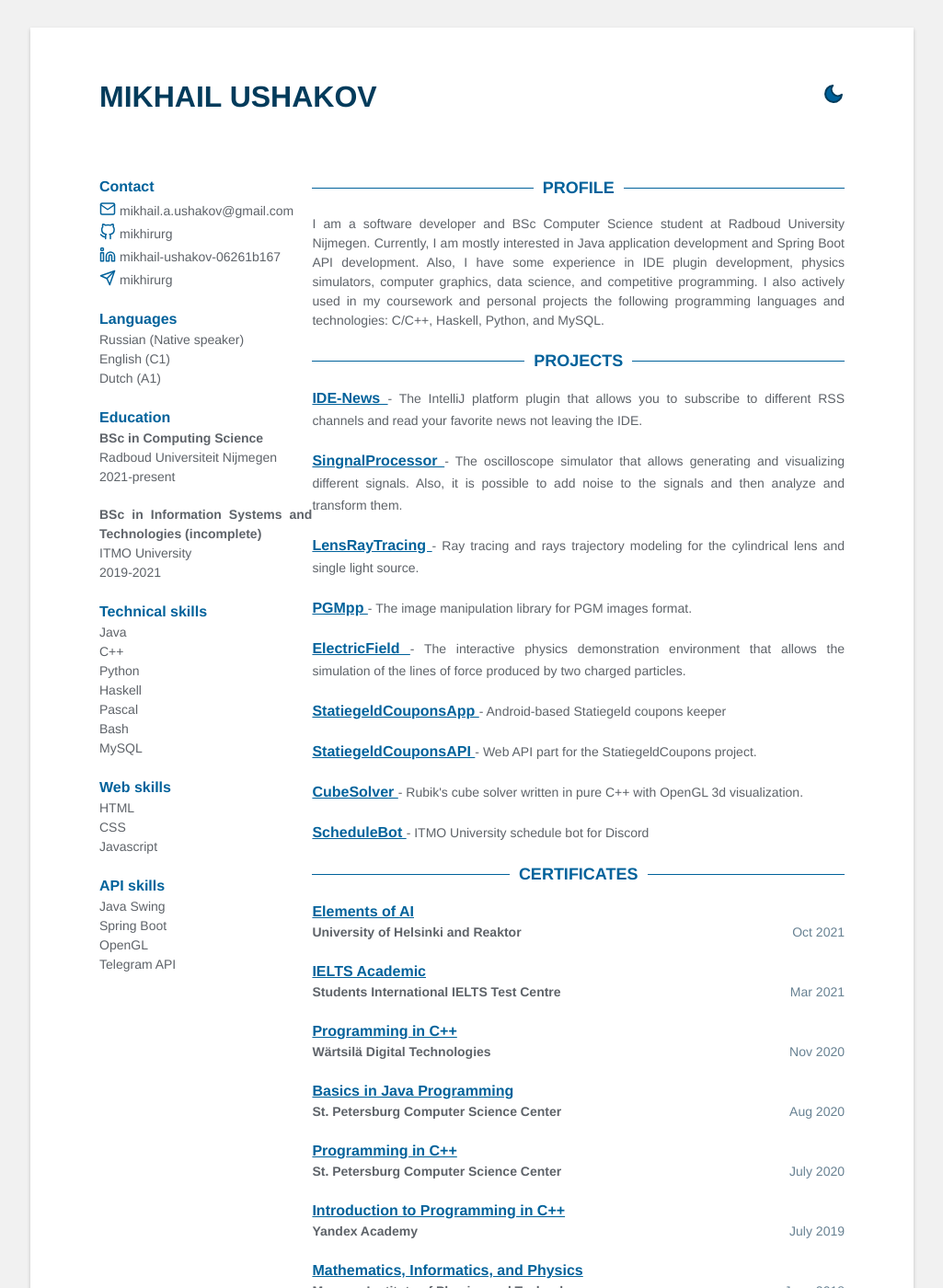
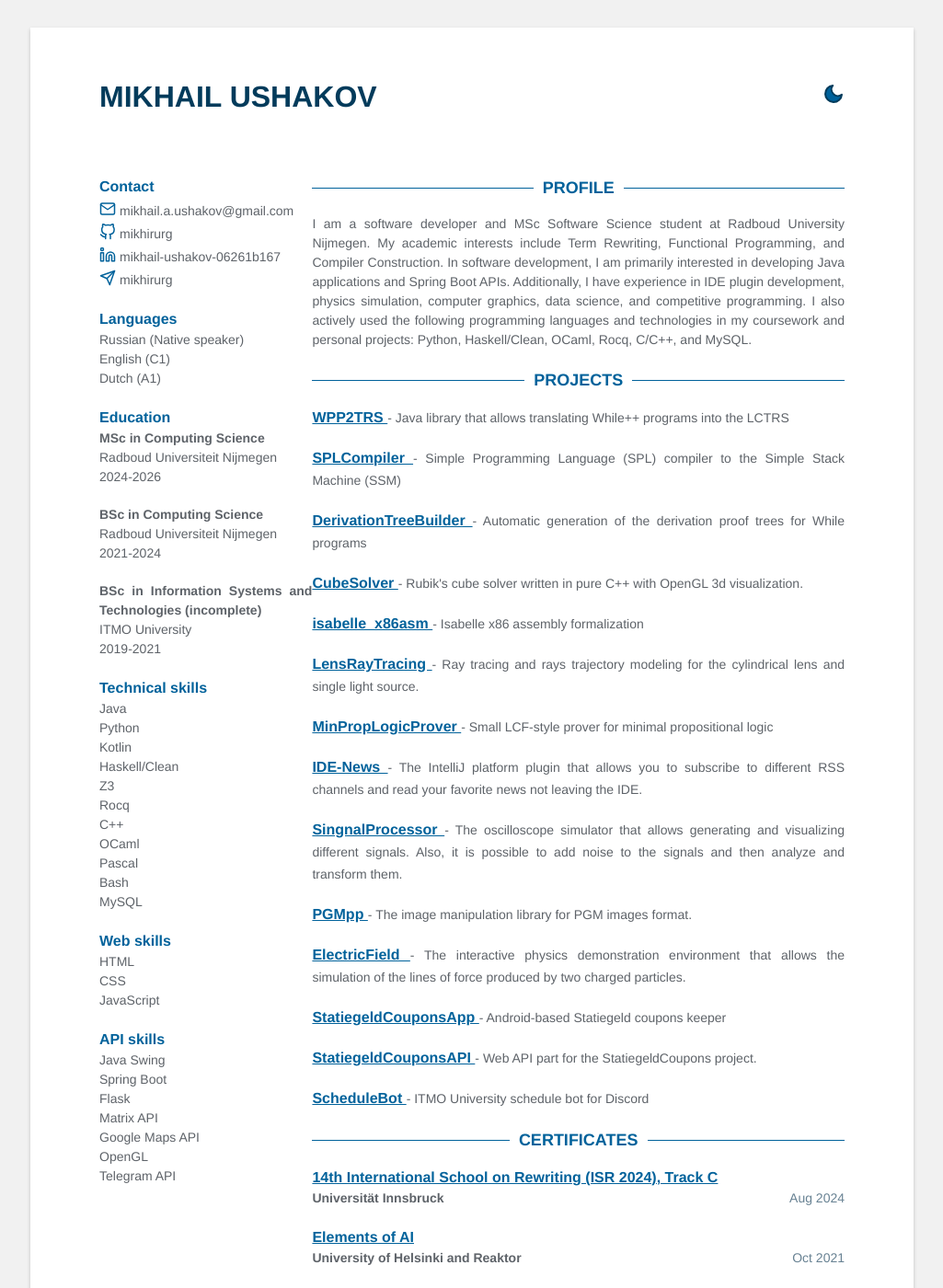
Before and after one commit to mikhirurg/mikhirurg.github.io, a Jekyll site: the page built from index.html, in a window 1280 px wide and 1400 px high. Shown: the whole window at 92% size, without its empty margins (127-1152 px from the left). Built offline with Jekyll 4.4.1, drawn with Linux system fonts in a browser that asks for light colours.

Commit message:
Update data.yml

```diff
--- a/_data/data.yml
+++ b/_data/data.yml
@@ -18,8 +18,12 @@ languages:
   - idiom: Dutch (A1)
 
 education:
+  - degree: MSc in Computing Science
+    time: 2024-2026
+    university: Radboud Universiteit Nijmegen
+
   - degree: BSc in Computing Science
-    time: 2021-present
+    time: 2021-2024
     university: Radboud Universiteit Nijmegen
 
   - degree: BSc in Information Systems and Technologies (incomplete)
@@ -30,9 +34,13 @@ skills:
   - category: Technical
     skill:
       - Java
+      - Python
+      - Kotlin
+      - Haskell/Clean
+      - Z3
+      - Rocq
       - C++
-      - Python
-      - Haskell
+      - OCaml
       - Pascal
       - Bash
       - MySQL
@@ -41,24 +49,63 @@ skills:
     skill:
       - HTML
       - CSS
-      - Javascript
+      - JavaScript
 
   - category: API
     skill:
       - Java Swing
       - Spring Boot
+      - Flask
+      - Matrix API
+      - Google Maps API
       - OpenGL
       - Telegram API
 
 # Profile
 profile: |
-  I am a software developer and BSc Computer Science student at Radboud University Nijmegen.
-  Currently, I am mostly interested in Java application development and Spring Boot API development.
-  Also, I have some experience in IDE plugin development, physics simulators, computer graphics, data science, and competitive programming.
-  I also actively used in my coursework and personal projects the following programming languages and technologies: C/C++, Haskell, Python, and MySQL.
+  I am a software developer and MSc Software Science student at Radboud University Nijmegen.
+  My academic interests include Term Rewriting, Functional Programming, and Compiler Construction.
+  In software development, I am primarily interested in developing Java applications and Spring Boot APIs.
+  Additionally, I have experience in IDE plugin development, physics simulation, computer graphics, data science, and competitive programming.
+  I also actively used the following programming languages and technologies in my coursework and personal projects: Python, Haskell/Clean, OCaml, Rocq, C/C++, and MySQL.
 
 
 projects:
+  - title: WPP2TRS
+    link: https://github.com/mikhirurg/WPP2TRS
+    details: |
+      Java library that allows translating While++ programs into the LCTRS
+
+  - title: SPLCompiler
+    link: https://github.com/mikhirurg/SPLCompiler
+    details: |
+      Simple Programming Language (SPL) compiler to the Simple Stack Machine (SSM)
+
+  - title: DerivationTreeBuilder
+    link: https://github.com/mikhirurg/DerivationTreeBuilder
+    details: |
+      Automatic generation of the derivation proof trees for While programs
+
+  - title: CubeSolver
+    link: https://github.com/mikhirurg/CubeSolver
+    details: |
+      Rubik's cube solver written in pure C++ with OpenGL 3d visualization.
+
+  - title: isabelle_x86asm
+    link: https://github.com/mikhirurg/isabelle_x86asm
+    details: |
+      Isabelle x86 assembly formalization
+
+  - title: LensRayTracing
+    link: https://github.com/mikhirurg/LensRayTracing
+    details: |
+      Ray tracing and rays trajectory modeling for the cylindrical lens and single light source.
+
+  - title: MinPropLogicProver
+    link: https://github.com/mikhirurg/MinPropLogicProver
+    details: |
+      Small LCF-style prover for minimal propositional logic
+
   - title: IDE-News
     link: https://github.com/mikhirurg/IDE-News
     details: |
@@ -68,11 +115,6 @@ projects:
     link: https://github.com/mikhirurg/SignalProcessor
     details: |
       The oscilloscope simulator that allows generating and visualizing different signals. Also, it is possible to add noise to the signals and then analyze and transform them.
-
-  - title: LensRayTracing
-    link: https://github.com/mikhirurg/LensRayTracing
-    details: |
-      Ray tracing and rays trajectory modeling for the cylindrical lens and single light source.
 
   - title: PGMpp
     link: https://github.com/mikhirurg/PGMpp
@@ -94,11 +136,6 @@ projects:
     details: |
        Web API part for the StatiegeldCoupons project.
 
-  - title: CubeSolver
-    link: https://github.com/mikhirurg/CubeSolver
-    details: |
-      Rubik's cube solver written in pure C++ with OpenGL 3d visualization.
-
   - title: ScheduleBot
     link: https://github.com/mikhirurg/ScheduleBot
     details: |
@@ -106,6 +143,13 @@ projects:
 
 # Certificates
 certificates:
+  - time: Aug 2024
+    name: 14th International School on Rewriting (ISR 2024), Track C
+    organization: Universität Innsbruck
+    details: |
+
+    link: /certificates/ISR2024.pdf
+
   - time: Oct 2021
     name: Elements of AI
     organization: University of Helsinki and Reaktor
```
